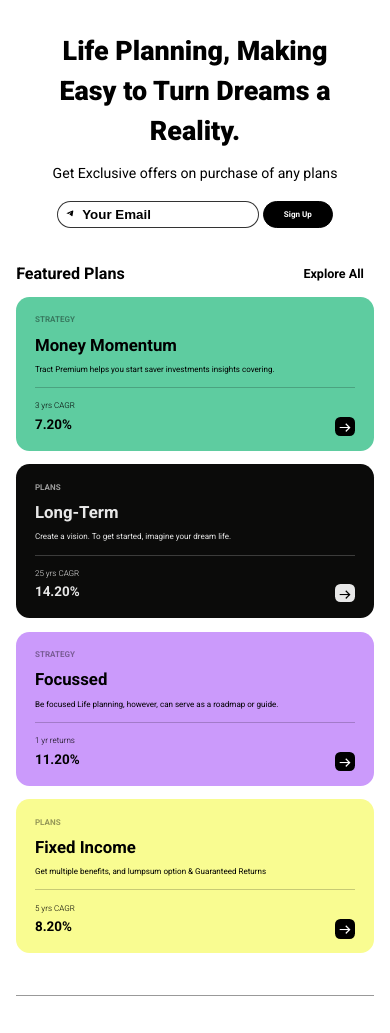
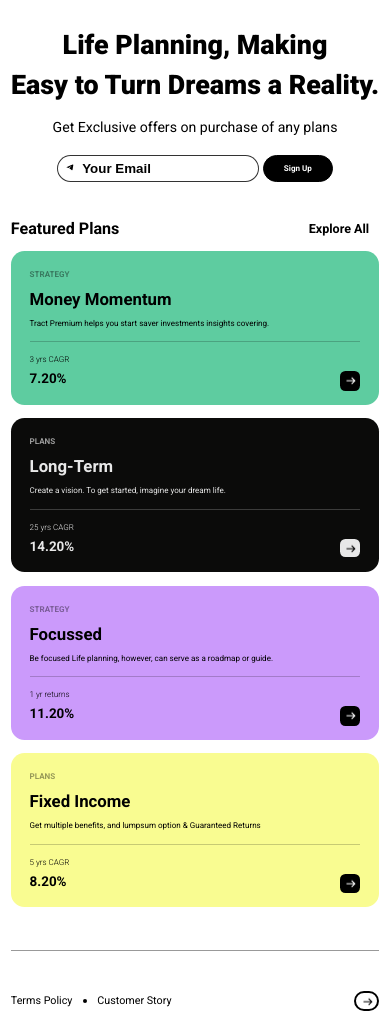
Before and after one commit to aj-1804/Lyf-Landing-Page, a plain HTML site: page index.html in a window 390 px wide. Shown: the part 58-1091 px from the top of the page. Drawn offline with Linux system fonts and the light colour scheme.

Commit message:
Update styles.css

```diff
--- a/styles.css
+++ b/styles.css
@@ -346,13 +346,13 @@ footer #horizontal-line {
     }
 
     .plan-rate::before {
-        top: 0;
-        right: 0;
+        top: 0.1rem;
+        right: 0.1rem;
     }
 
     #footer-button div::after {
-        top: -0.2rem;
-        left: 0.2rem;
+        top: 0.2;
+        left: 0.1;
     }
 }
 @media (max-width: 56.25em) {
@@ -361,14 +361,14 @@ footer #horizontal-line {
     }
 
     .plan-rate::before {
-        top: -0.3rem;
-        right: -0.3rem;
+        top: 0;
+        right: 0;
     }
 
     #footer-button div::after {
         transform: scale(0.8);
-        top: -0.5rem;
-        left: 0;
+        top: -0.2rem;
+        left: 0.2rem;
     }
 }
 
@@ -382,10 +382,23 @@ footer #horizontal-line {
     }
 
     body {
-        margin: 2.4rem;
+        margin: 1.6rem;
     }
 
     .detail-box {
         flex: 1 1 100%;
     }
+
+    .plan-rate::before {
+        top: -0.4rem;
+        right: -0.4rem;
+        transform: scale(0.5);
+    }
+
+    #footer-button div::after {
+        transform: scale(0.8);
+        top: -0.5rem;
+        left: 0;
+        transform: scale(0.5);
+    }
 }
```
